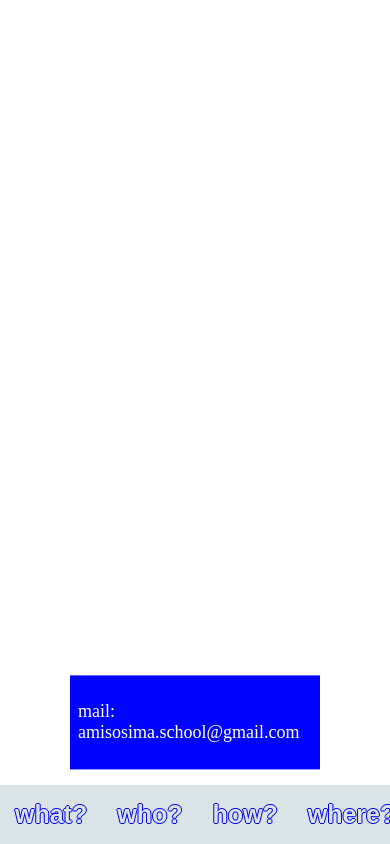
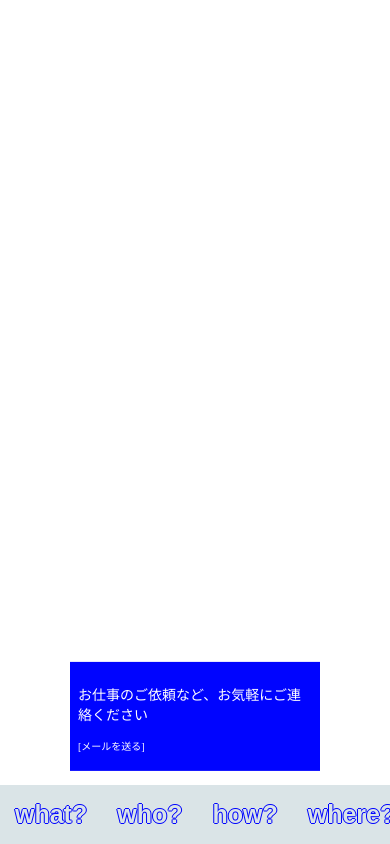
Before and after one commit to DobugawaSmell/chilly-isle, a Next.js app: page /components/menu in a window 390 px wide. Both pictures are taken after a click on the button "where?". Built offline with nearby package versions, Linux system fonts and the light colour scheme.

Commit message:
テキストを少し変更

```diff
--- a/pages/components/menu.js
+++ b/pages/components/menu.js
@@ -76,7 +76,7 @@ export default function Menu() {
                 <div className={Style.margin}></div>
                 <ClickAwayListener onClickAway={whatClickAway}>
                     <div>
-                        <button className={Style.window} onClick={whatClick}>what?</button>
+                        <button className={Style.buttons} onClick={whatClick}>what?</button>
                         {whatOpen ? (
                             <Portal>
                                 <div className={classes.window}>
@@ -89,7 +89,7 @@ export default function Menu() {
                 <div className={Style.margin}></div>
                 <ClickAwayListener onClickAway={whoClickAway}>
                     <div>
-                        <button className={Style.window} onClick={whoClick}>who?</button>
+                        <button className={Style.buttons} onClick={whoClick}>who?</button>
                         {whoOpen ? (
                             <Portal>
                                 <div className={classes.window}>
@@ -103,14 +103,13 @@ export default function Menu() {
                 <div className={Style.margin}></div>
                 <ClickAwayListener onClickAway={howClickAway}>
                     <div>
-                        <button className={Style.window} onClick={howClick}>how?</button>
+                        <button className={Style.buttons} onClick={howClick}>how?</button>
                         {howOpen ? (
                             <Portal>
                                 <div className={classes.window}>
                                     <p className={Style.text1}>Webデザイナー/フロントエンドエンジニアです</p>
                                     <p className={Style.text2}>2020年　千葉大学大学院融合理工学府　卒業</p>
                                     <p className={Style.text2}>　　　　株式会社PIVOT入社</p>
-                                    <p className={Style.text2}>　　　　ボードゲーム制作サークル青色電気発足</p>
                                 </div>
                             </Portal>
                         ) : null}
@@ -119,11 +118,12 @@ export default function Menu() {
                 <div className={Style.margin}></div>
                 <ClickAwayListener onClickAway={whereClickAway}>
                     <div>
-                        <button className={Style.window} onClick={whereClick}>where?</button>
+                        <button className={Style.buttons} onClick={whereClick}>where?</button>
                         {whereOpen ? (
                             <Portal>
                                 <div className={classes.window}>
-                                    <p className={Style.text1}>mail: amisosima.school@gmail.com</p>
+                                    <p className={Style.text1}>お仕事のご依頼など、お気軽にご連絡ください</p>
+                                    <a href="mailto:amisosima.school@gmail.com"><p className={Style.text2}>[メールを送る]</p></a>
                                 </div>
                             </Portal>
                         ) : null}
--- a/pages/works/[id].js
+++ b/pages/works/[id].js
@@ -15,7 +15,7 @@ export default function WorkId({ index }) {
             <title>chilly isle/{index.title}</title>
             <link rel="preconnect" href="https://fonts.googleapis.com"/>
             <link rel="preconnect" href="https://fonts.gstatic.com" crossorigin/>
-            <link href="https://fonts.googleapis.com/css2?family=Montserrat:ital,wght@0,100;0,200;0,300;0,400;0,500;0,600;0,700;0,800;0,900;1,100;1,200;1,300;1,400;1,500;1,600;1,700;1,800;1,900&family=Noto+Sans+JP:wght@100;300;400;500;700;900&display=swap" rel="stylesheet" />
+            <link href="https://fonts.googleapis.com/css2?family=Montserrat:ital,wght@0,100;0,200;0,300;0,400;0,500;0,600;0,700;0,800;0,900;1,100;1,200;1,300;1,400;1,500;1,600;1,700;1,800;1,900&family=Noto+Serif+JP:wght@200;300;400;500&display=swap" rel="stylesheet" />
             </Head>
             <main>
                 <Title />
--- a/styles/menu.module.css
+++ b/styles/menu.module.css
@@ -1,4 +1,7 @@
+@media screen and (min-width: 821px){
+
     .menuWrap {
+        font-weight: 700;
         position: fixed;
         width: 135px;
         height: auto;
@@ -11,9 +14,8 @@
         z-index: 2;
     }
 
-.window {
-    font-weight: 600;
-    padding-top: 40px;
+    .buttons {
+        font-weight: 700;
         color: #DAE4E7;
         text-shadow:  1px  0 0 #0004FF,
         0  1px 0 #0004FF,
@@ -22,6 +24,7 @@
         font-family: 'Montserrat', sans-serif;
         font-size: 25px;
         padding: 10px 15px;
+        z-index: 4;
     }
 
     .margin {
@@ -30,15 +33,25 @@
 
 
     .text1 {
+        color: #fff;
+        font-weight: 400;
         font-size: 18px;
     }
 
     .text2 {
-    font-size: 12px;
+        color: #fff;
+        font-weight: 200;
+        font-size: 14px;
+    }
 }
 
-@media screen and (max-width: 600px){
+@media screen and (max-width: 820px){
     .menuWrap {
+        font-weight: 700;
+        transform-origin: center top;
+        background-color: #DAE4E7;
+        text-align: center;
+        align-items: center;
         position: fixed;
         align-items: center;
         width: 100vw;
@@ -47,6 +60,8 @@
         bottom: 0px;
         left: 0px;
         overflow-x: scroll;
+        overflow-y: visible;
+        z-index: 2;
     }
 
     .menuWrap a {
@@ -60,10 +75,37 @@
         font-family: 'Montserrat', sans-serif;
         font-size: 5vw;
         padding: 10px 15px;
+        z-index: 2;
+    }
+
+    .buttons {
+        font-weight: 600;
+        padding-top: 40px;
+        color: #DAE4E7;
+        text-shadow:  1px  0 0 #0004FF,
+        0  1px 0 #0004FF,
+        -1px 0 0 #0004FF,
+        0 -1px 0 #0004FF;
+        font-family: 'Montserrat', sans-serif;
+        font-size: 25px;
+        padding: 10px 15px;
+        z-index: 4;
     }
 
     .margin {
         width: 100%;
+    }
+
+    .text1 {
+        color: #fff;
+        font-weight: 300;
+        font-size: 14px;
+    }
+
+    .text2 {
+        color: #fff;
+        font-weight: 100;
+        font-size: 10px;
     }
 
     /* .whatWindow {
--- a/styles/morePage.module.css
+++ b/styles/morePage.module.css
@@ -10,8 +10,8 @@
 }
 
 .informationWrap {
-    width: 50vw;
-    max-width: 656px;
+    width: 60vw;
+    max-width: 800px;
     margin: 130px auto 0px auto;
 }
 
@@ -51,7 +51,7 @@
 
 .text {
     width: auto;
-    font-family: 'Noto Sans JP', sans-serif;
+    font-family: 'Noto Serif JP', serif;
     font-weight: 100;
     font-size: 16px;
 }
@@ -75,7 +75,7 @@
     align-items: center;
 }
 
-@media screen and (min-width: 601px) and (max-width: 1025px){
+@media screen and (min-width: 821px) and (max-width: 1025px){
     .title {
         font-family: 'Montserrat' ,sans-serif;
         font-weight: 100;
@@ -90,11 +90,11 @@
     }
 }
 
-@media screen and (max-width: 600px) {
+@media screen and (max-width: 820px) {
     .title {
         font-family: 'Montserrat' ,sans-serif;
         font-weight: 100;
-        font-size: 12vw;
+        font-size: 10vw;
         color: #0004FF;
     }
 
@@ -115,13 +115,20 @@
         display: block;
     }
 
+    .catch {
+        margin: 5px auto 0px auto;
+        font-family: 'Noto Sans JP', sans-serif;
+        font-weight: 200;
+        font-size: 24px;
+    }
+
     .text {
         width: auto;
         margin-top: 60px;
         margin-right: 0px;
-        font-family: 'Noto Sans JP', sans-serif;
-        font-weight: 100;
-        font-size: 16px;
+        font-family: 'Noto Serif JP', serif;
+        font-weight: 200;
+        font-size: 14px;
     }
 
     .tool {
--- a/styles/title.module.css
+++ b/styles/title.module.css
@@ -20,7 +20,7 @@
     .pc { display: block !important;}
     .sp { display: none !important;}
 
-@media screen and (max-width: 600px) {
+@media screen and (max-width: 820px) {
     .titleWrap {
         position: relative;
         top: 0px;
```
Lines whose indentation alone changed are shown as unchanged.
